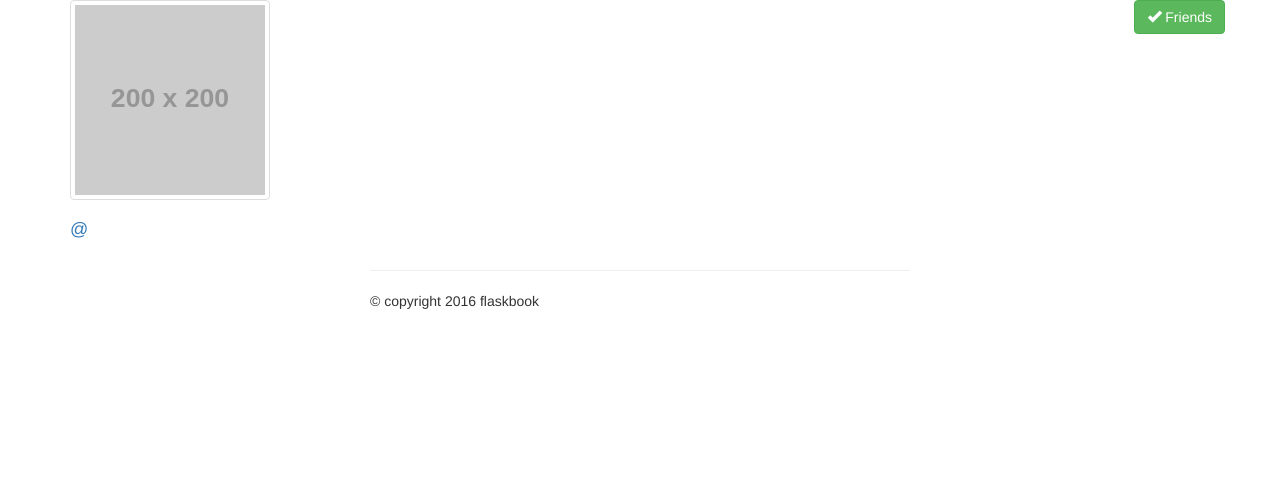
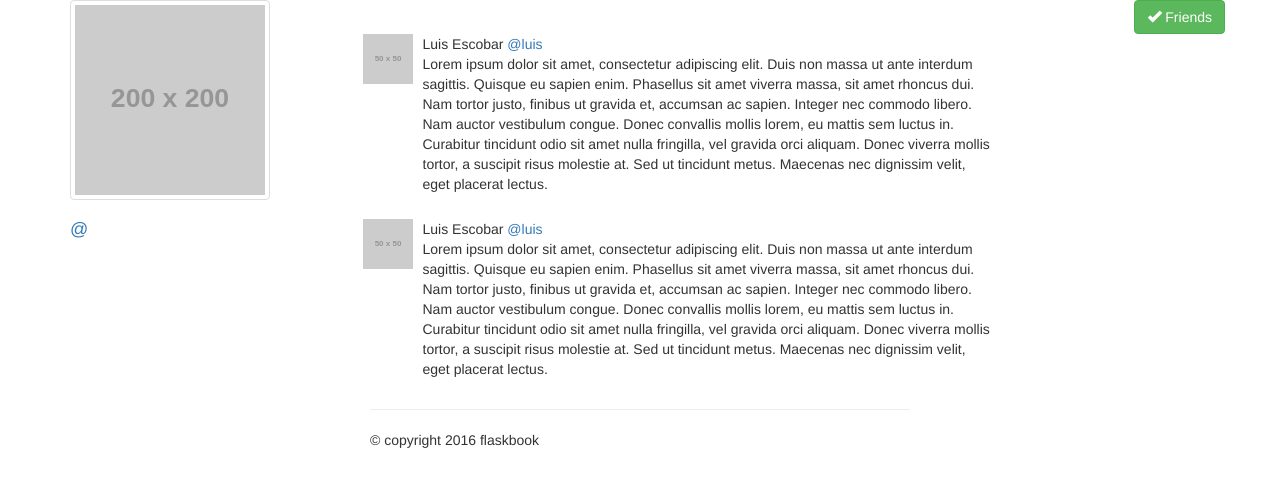
Before and after one commit to marb61a/flaskbook, a Flask app: template templates/user/profile.html in a window 1280 px wide. Shown: the part 100-587 px from the top of the page. Run offline with Flask 2, Linux system fonts and the light colour scheme; the template is opened without the code that fills it, so the values that code supplies are empty; grey boxes labelled with a size stand in for pictures from a placeholder-image service; parts of the project's set-up code (start-up, migrations or seed data) failed here and were passed over; some libraries are stand-ins or nearby versions.

Commit message:
updated user profile template

```diff
--- a/templates/user/profile.html
+++ b/templates/user/profile.html
@@ -27,6 +27,42 @@
                     </div>
                 </div>
             </div>
+            <div class="row">
+                <div class="col-md-9">
+                    <div class="media">
+                        <div class="media-left">
+                            <a href="#">
+                                <img class="media-object" src="//placehold.it/50x50" width="50" heigh="50" alt="{{ user.username }}">
+                            </a>
+                        </div>
+                        <div class="media-body">
+                            <p>Luis Escobar <a href="#">@luis</a><br />
+                            Lorem ipsum dolor sit amet, consectetur adipiscing elit. Duis non massa ut ante interdum sagittis. Quisque eu sapien enim.
+                            Phasellus sit amet viverra massa, sit amet rhoncus dui. Nam tortor justo, finibus ut gravida et, accumsan ac sapien.
+                            Integer nec commodo libero. Nam auctor vestibulum congue. Donec convallis mollis lorem, eu mattis sem luctus in.
+                            Curabitur tincidunt odio sit amet nulla fringilla, vel gravida orci aliquam. Donec viverra mollis tortor,
+                            a suscipit risus molestie at. Sed ut tincidunt metus. Maecenas nec dignissim velit, eget placerat lectus.
+                            </p>
+                        </div>
+                    </div> <!-- media -->
+                    <div class="media">
+                        <div class="media-left">
+                            <a href="#">
+                                <img class="media-object" src="//placehold.it/50x50" width="50" heigh="50" alt="{{ user.username }}">
+                            </a>
+                        </div>
+                        <div class="media-body">
+                            <p>Luis Escobar <a href="#">@luis</a><br />
+                            Lorem ipsum dolor sit amet, consectetur adipiscing elit. Duis non massa ut ante interdum sagittis. Quisque eu sapien enim.
+                            Phasellus sit amet viverra massa, sit amet rhoncus dui. Nam tortor justo, finibus ut gravida et, accumsan ac sapien.
+                            Integer nec commodo libero. Nam auctor vestibulum congue. Donec convallis mollis lorem, eu mattis sem luctus in.
+                            Curabitur tincidunt odio sit amet nulla fringilla, vel gravida orci aliquam. Donec viverra mollis tortor,
+                            a suscipit risus molestie at. Sed ut tincidunt metus. Maecenas nec dignissim velit, eget placerat lectus.
+                            </p>
+                        </div>
+                    </div>
+                </div>
+            </div>
         </div>
     </div>
 {% endblock %}
```
